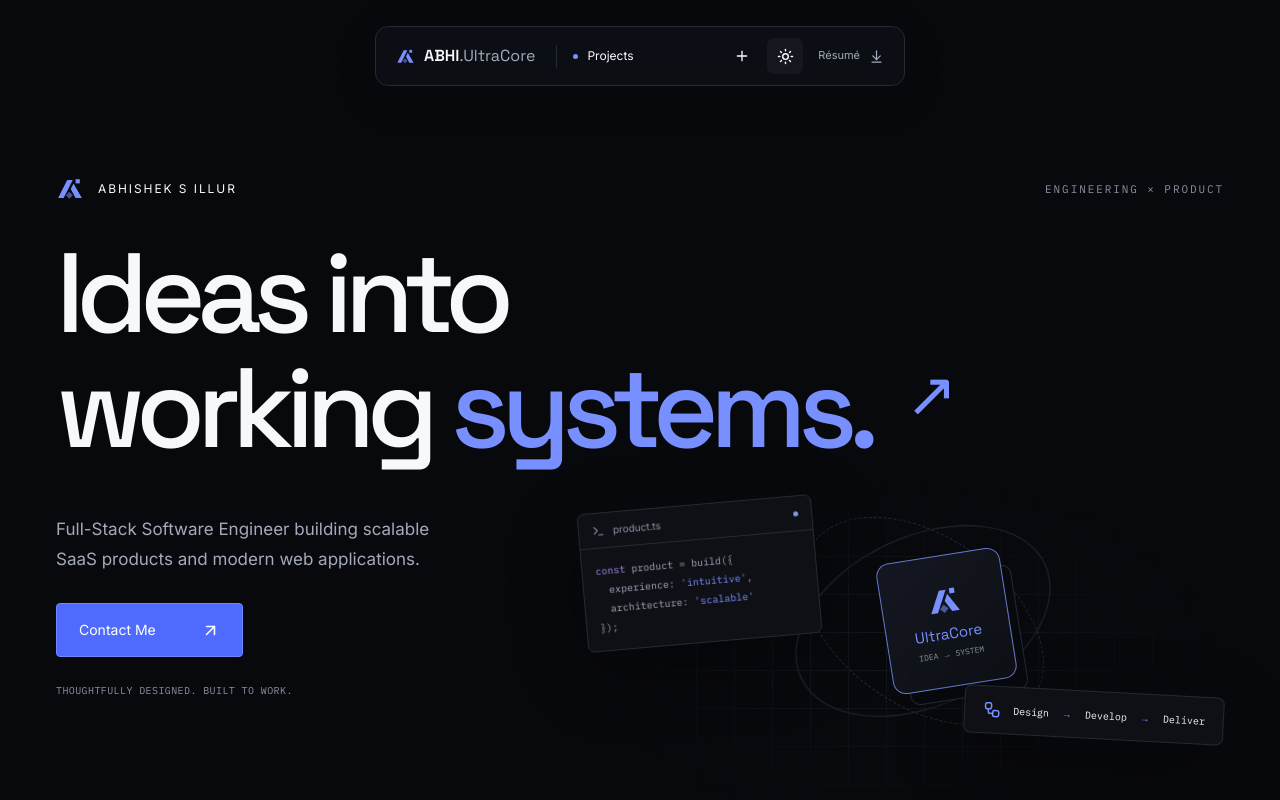
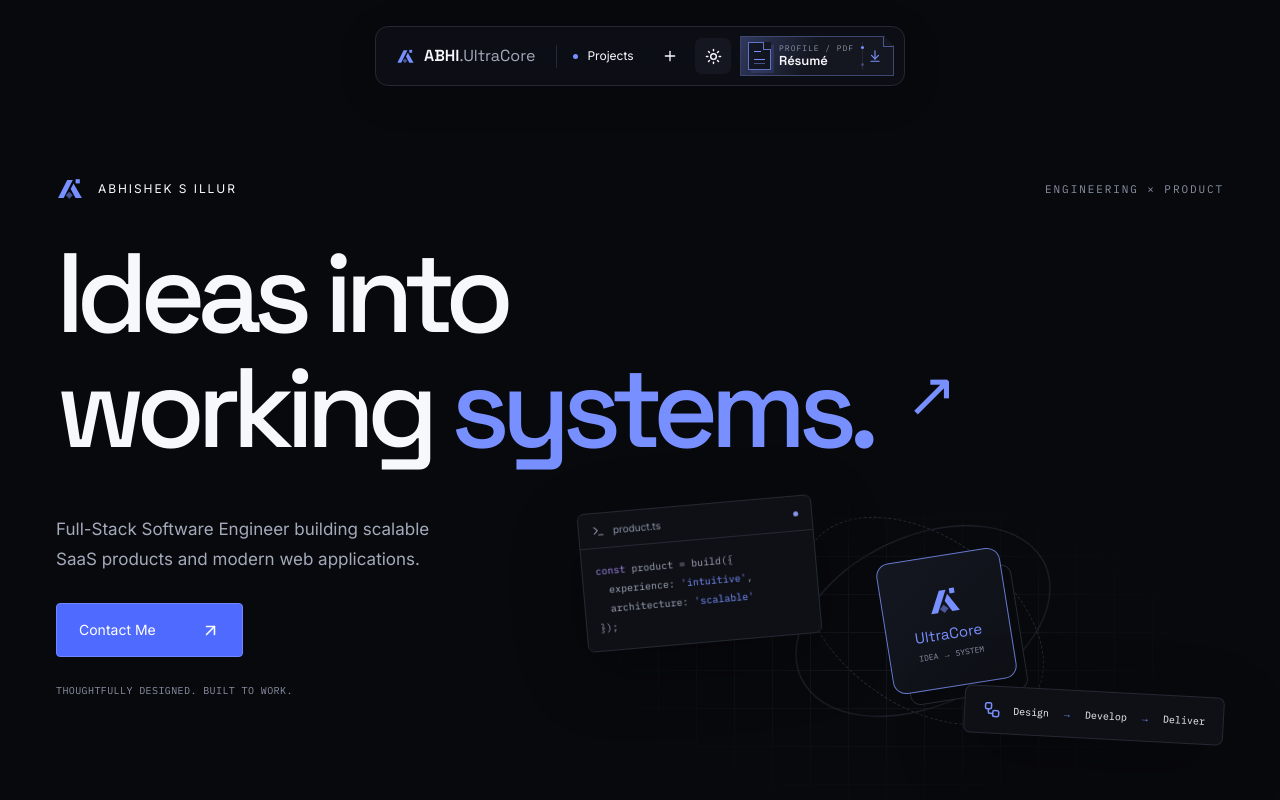
Before and after one commit to abhisheksillur2003/Abhi.UltraCore, a Next.js app: page / in a window 1280 px wide. Shown: the top 800 px of the page. Built offline with nearby package versions, Linux system fonts and the light colour scheme.

Commit message:
Redesign resume download control

```diff
--- a/app/globals.css
+++ b/app/globals.css
@@ -522,22 +522,168 @@ svg {
   animation: theme-spin 0.35s ease;
 }
 .resume-link {
-  font-size: 11px;
-  display: flex;
-  align-items: center;
-  gap: 9px;
-  padding: 8px 10px;
+  display: flex;
+  margin-left: 4px;
+}
+.resume-card {
+  --resume-glow: color-mix(in srgb, var(--accent) 28%, transparent);
+  position: relative;
+  align-items: center;
+  gap: 8px;
+  min-height: 40px;
+  padding: 5px 6px 5px 7px;
   color: var(--secondary);
-}
-.resume-link:hover {
+  border: 1px solid color-mix(in srgb, var(--accent) 30%, var(--line));
+  background:
+    linear-gradient(115deg, var(--resume-glow), transparent 46%), var(--raised);
+  clip-path: polygon(0 0, calc(100% - 10px) 0, 100% 10px, 100% 100%, 0 100%);
+  overflow: hidden;
+  isolation: isolate;
+  transition:
+    color 0.25s ease,
+    border-color 0.25s ease,
+    transform 0.25s ease,
+    background 0.25s ease;
+}
+.resume-card::before {
+  content: '';
+  position: absolute;
+  inset: 0;
+  z-index: -1;
+  background: linear-gradient(
+    105deg,
+    transparent 25%,
+    #fff2 48%,
+    transparent 72%
+  );
+  transform: translateX(-125%);
+  transition: transform 0.55s cubic-bezier(0.22, 1, 0.36, 1);
+}
+.resume-card::after {
+  content: '';
+  position: absolute;
+  top: 0;
+  right: 0;
+  width: 10px;
+  height: 10px;
+  border-left: 1px solid color-mix(in srgb, var(--accent) 45%, var(--line));
+  border-bottom: 1px solid color-mix(in srgb, var(--accent) 45%, var(--line));
+}
+.resume-card:hover,
+.resume-card:focus-visible {
   color: var(--text);
+  border-color: color-mix(in srgb, var(--accent) 70%, var(--line));
+  transform: translateY(-1px);
+  background:
+    linear-gradient(
+      115deg,
+      color-mix(in srgb, var(--accent) 38%, transparent),
+      transparent 50%
+    ),
+    var(--raised);
+}
+.resume-card:hover::before,
+.resume-card:focus-visible::before {
+  transform: translateX(125%);
+}
+.resume-file {
+  position: relative;
+  width: 23px;
+  height: 28px;
+  flex: 0 0 23px;
+  border: 1px solid color-mix(in srgb, var(--accent) 72%, var(--line));
+  background: color-mix(in srgb, var(--surface) 78%, transparent);
+  box-shadow: 3px 3px 0 color-mix(in srgb, var(--accent) 13%, transparent);
+  transition:
+    transform 0.3s cubic-bezier(0.22, 1, 0.36, 1),
+    box-shadow 0.3s ease;
+}
+.resume-file-fold {
+  position: absolute;
+  top: -1px;
+  right: -1px;
+  width: 8px;
+  height: 8px;
+  background: var(--raised);
+  border-left: 1px solid color-mix(in srgb, var(--accent) 72%, var(--line));
+  border-bottom: 1px solid color-mix(in srgb, var(--accent) 72%, var(--line));
+}
+.resume-file-line {
+  position: absolute;
+  left: 5px;
+  bottom: 9px;
+  width: 11px;
+  height: 1px;
+  background: var(--accent);
+  box-shadow: 0 4px 0 color-mix(in srgb, var(--accent) 48%, transparent);
+}
+.resume-file-line-short {
+  bottom: 17px;
+  width: 7px;
+  box-shadow: none;
+}
+.resume-card:hover .resume-file,
+.resume-card:focus-visible .resume-file {
+  transform: rotate(-4deg) translateY(-1px);
+  box-shadow: 4px 5px 0 color-mix(in srgb, var(--accent) 20%, transparent);
+}
+.resume-copy {
+  display: grid;
+  gap: 1px;
+  min-width: 70px;
+  line-height: 1;
+}
+.resume-kicker {
+  font: 8px/1.2 var(--font-mono);
+  letter-spacing: 0.12em;
+  color: var(--muted);
+}
+.resume-title {
+  font: 600 13px/1.1 var(--font-heading);
+  letter-spacing: -0.01em;
+  color: var(--text);
+}
+.resume-rail {
+  position: relative;
+  width: 25px;
+  height: 28px;
+  flex: 0 0 25px;
+  display: grid;
+  place-items: center;
+  border-left: 1px solid var(--line);
+  color: var(--accent);
+}
+.resume-rail::before {
+  content: '';
+  position: absolute;
+  left: -2px;
+  top: 4px;
+  width: 3px;
+  height: 3px;
+  border-radius: 50%;
+  background: var(--accent);
+  box-shadow: 0 17px 0 color-mix(in srgb, var(--accent) 35%, transparent);
+  transition: transform 0.3s ease;
+}
+.resume-card .resume-rail svg {
+  margin-left: 0;
+  color: var(--accent);
+  transition: transform 0.3s cubic-bezier(0.22, 1, 0.36, 1);
+}
+.resume-card:hover .resume-rail svg,
+.resume-card:focus-visible .resume-rail svg {
+  transform: translateY(3px);
 }
 .compact {
   width: 438px;
   top: 15px;
 }
-.compact .resume-link span {
+.compact .resume-link .resume-copy {
   display: none;
+}
+.compact .resume-link {
+  gap: 5px;
+  padding-right: 4px;
 }
 .compact .command-top {
   min-height: 52px;
@@ -2300,9 +2446,10 @@ footer {
   }
   .nav-panel .mobile-resume {
     display: flex;
-    font: 12px var(--font-body);
-    padding: 18px 4px 5px;
+    margin: 14px 0 16px;
+    padding: 9px 8px;
     color: var(--secondary);
+    border-top: 1px solid color-mix(in srgb, var(--accent) 30%, var(--line));
   }
   .nav-panel > a {
     padding: 12px 4px;
--- a/components/experience.tsx
+++ b/components/experience.tsx
@@ -192,14 +192,24 @@ export function Navigation() {
             </span>
           </button>
           <a
-            className="resume-link"
+            className="resume-link resume-card"
             href="/Abhishek_Software_Engineer.pdf"
             download
             onClick={resume}
             aria-label="Download Résumé"
           >
-            <span>Résumé</span>
-            <ArrowDownToLine size={15} />
+            <span className="resume-file" aria-hidden="true">
+              <span className="resume-file-fold" />
+              <span className="resume-file-line" />
+              <span className="resume-file-line resume-file-line-short" />
+            </span>
+            <span className="resume-copy">
+              <span className="resume-kicker">PROFILE / PDF</span>
+              <span className="resume-title">Résumé</span>
+            </span>
+            <span className="resume-rail" aria-hidden="true">
+              <ArrowDownToLine size={14} />
+            </span>
           </a>
         </div>
         <AnimatePresence>
@@ -234,12 +244,24 @@ export function Navigation() {
                 </a>
               ))}
               <a
-                className="mobile-resume"
+                className="mobile-resume resume-card"
                 href="/Abhishek_Software_Engineer.pdf"
                 download
                 onClick={resume}
+                aria-label="Download Résumé"
               >
-                Download Résumé <ArrowDownToLine size={16} />
+                <span className="resume-file" aria-hidden="true">
+                  <span className="resume-file-fold" />
+                  <span className="resume-file-line" />
+                  <span className="resume-file-line resume-file-line-short" />
+                </span>
+                <span className="resume-copy">
+                  <span className="resume-kicker">PROFILE / PDF</span>
+                  <span className="resume-title">Download résumé</span>
+                </span>
+                <span className="resume-rail" aria-hidden="true">
+                  <ArrowDownToLine size={14} />
+                </span>
               </a>
             </motion.div>
           )}
```
